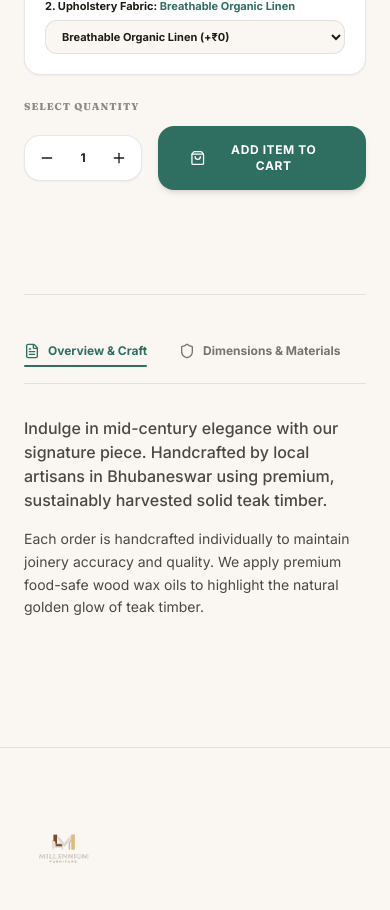
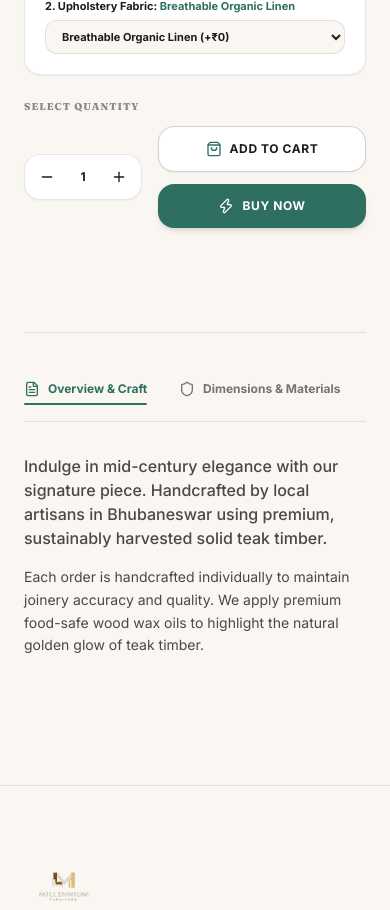
Before and after one commit to Pavanupadhyay27/Millennium, a Next.js app: page /product/1 in a window 390 px wide. Shown: the part 1100-2010 px from the top of the page. Built offline with nearby package versions, Linux system fonts and the light colour scheme.

Commit message:
fix: replace popup modal with direct Amazon-style Product Detail Page navigation (/product/[slug]), remove Admin Customization Granted text, and add Buy Now checkout trigger

```diff
--- a/app/product/[slug]/page.tsx
+++ b/app/product/[slug]/page.tsx
@@ -16,7 +16,8 @@ import {
   MessageSquarePlus,
   User,
   Heart,
-  RotateCcw
+  RotateCcw,
+  Zap
 } from "lucide-react";
 import { motion, AnimatePresence } from "framer-motion";
 import { useStore, Offer, Review } from "../../../lib/store";
@@ -32,7 +33,7 @@ const formatPrice = (price: number) => {
 
 export default function ProductDetailPage({ params }: { params: { slug: string } }) {
   const slug = params.slug;
-  const { products: storeProducts, addToCart, offers, addProductReview, toggleWishlist, wishlist } = useStore();
+  const { products: storeProducts, addToCart, offers, addProductReview, toggleWishlist, wishlist, toggleCartDrawer } = useStore();
 
   // Find product from live Zustand store or fallback
   const storeProduct = useMemo(() => {
@@ -393,13 +394,25 @@ export default function ProductDetailPage({ params }: { params: { slug: string }
                       </button>
                     </div>
 
-                    {/* Action button */}
-                    <button
-                      onClick={handleAddToCart}
-                      className="flex-1 bg-accent-teal hover:bg-accent-teal/90 text-white font-bold py-4 px-8 rounded-2xl flex items-center justify-center gap-2 shadow-md uppercase tracking-wider text-xs transition-all active:scale-95"
-                    >
-                      <ShoppingBag className="w-4 h-4" /> Add Item To Cart
-                    </button>
+                    {/* Action buttons: Add to Cart & Buy Now */}
+                    <div className="flex-1 flex flex-col sm:flex-row items-center gap-3">
+                      <button
+                        onClick={handleAddToCart}
+                        className="w-full sm:w-auto flex-1 bg-white dark:bg-[#1C1814] text-[#1F1B16] dark:text-[#F7F3EC] border border-[#1F1B16]/20 dark:border-[#F7F3EC]/20 hover:border-accent-teal font-bold py-3.5 px-6 rounded-2xl flex items-center justify-center gap-2 shadow-sm uppercase tracking-wider text-xs transition-all active:scale-95"
+                      >
+                        <ShoppingBag className="w-4 h-4 text-accent-teal" /> Add To Cart
+                      </button>
+
+                      <button
+                        onClick={() => {
+                          handleAddToCart();
+                          toggleCartDrawer(true);
+                        }}
+                        className="w-full sm:w-auto flex-1 bg-accent-teal hover:bg-accent-teal/90 text-white font-bold py-3.5 px-6 rounded-2xl flex items-center justify-center gap-2 shadow-md uppercase tracking-wider text-xs transition-all active:scale-95"
+                      >
+                        <Zap className="w-4 h-4 text-amber-300 fill-amber-300" /> Buy Now
+                      </button>
+                    </div>
                   </div>
                 </div>
 
--- a/app/spaces/[space]/page.tsx
+++ b/app/spaces/[space]/page.tsx
@@ -570,7 +570,7 @@ export default function SpacePage({ params }: { params: { space: string } }) {
                       transition={{ duration: 0.3 }}
                       className="group relative bg-white dark:bg-[#1C1814] border border-[#1F1B16]/10 dark:border-[#F7F3EC]/10 rounded-[24px] overflow-hidden shadow-warm-sm hover:shadow-2xl hover:-translate-y-1.5 transition-all duration-500 flex flex-col justify-between"
                     >
-                      <div onClick={() => setQuickViewProduct(product)} className="cursor-pointer">
+                      <a href={`/product/${product.id}`} className="cursor-pointer block">
                         {/* Image Frame with Aspect Ratio & Badges */}
                         <div className="relative aspect-[4/3] overflow-hidden bg-[#1F1B16]/5">
                           {/* eslint-disable-next-line @next/next/no-img-element */}
@@ -595,6 +595,7 @@ export default function SpacePage({ params }: { params: { space: string } }) {
                             </span>
                             <button
                               onClick={(e) => {
+                                e.preventDefault();
                                 e.stopPropagation();
                                 toggleWishlist({
                                   id: product.id,
@@ -611,17 +612,11 @@ export default function SpacePage({ params }: { params: { space: string } }) {
                             </button>
                           </div>
 
-                          {/* Quick View Button on Hover */}
+                          {/* View Dedicated Product Page Button on Hover */}
                           <div className="absolute bottom-4 left-1/2 -translate-x-1/2 opacity-0 group-hover:opacity-100 transition-all duration-300 transform translate-y-2 group-hover:translate-y-0">
-                            <button
-                              onClick={(e) => {
-                                e.stopPropagation();
-                                setQuickViewProduct(product);
-                              }}
-                              className="bg-white dark:bg-[#1C1814] text-[#1F1B16] dark:text-[#F7F3EC] hover:bg-accent-teal hover:text-white dark:hover:bg-accent-teal px-4 py-2 rounded-full text-xs font-bold shadow-xl backdrop-blur-md flex items-center gap-2 transition-all border border-[#1F1B16]/10 dark:border-[#F7F3EC]/10"
-                            >
-                              <Eye className="w-3.5 h-3.5" /> Quick Preview
-                            </button>
+                            <span className="bg-white dark:bg-[#1C1814] text-[#1F1B16] dark:text-[#F7F3EC] hover:bg-accent-teal hover:text-white dark:hover:bg-accent-teal px-4 py-2 rounded-full text-xs font-bold shadow-xl backdrop-blur-md flex items-center gap-2 transition-all border border-[#1F1B16]/10 dark:border-[#F7F3EC]/10">
+                              <Eye className="w-3.5 h-3.5" /> View Product Page
+                            </span>
                           </div>
                         </div>
 
@@ -639,7 +634,7 @@ export default function SpacePage({ params }: { params: { space: string } }) {
                             {product.name}
                           </h3>
                         </div>
-                      </div>
+                      </a>
 
                       {/* Premium Card Footer with Restored Add to Cart + */}
                       <div className="px-5 pb-5 pt-2 flex items-center justify-between border-t border-[#1F1B16]/5 dark:border-[#F7F3EC]/10">
```
